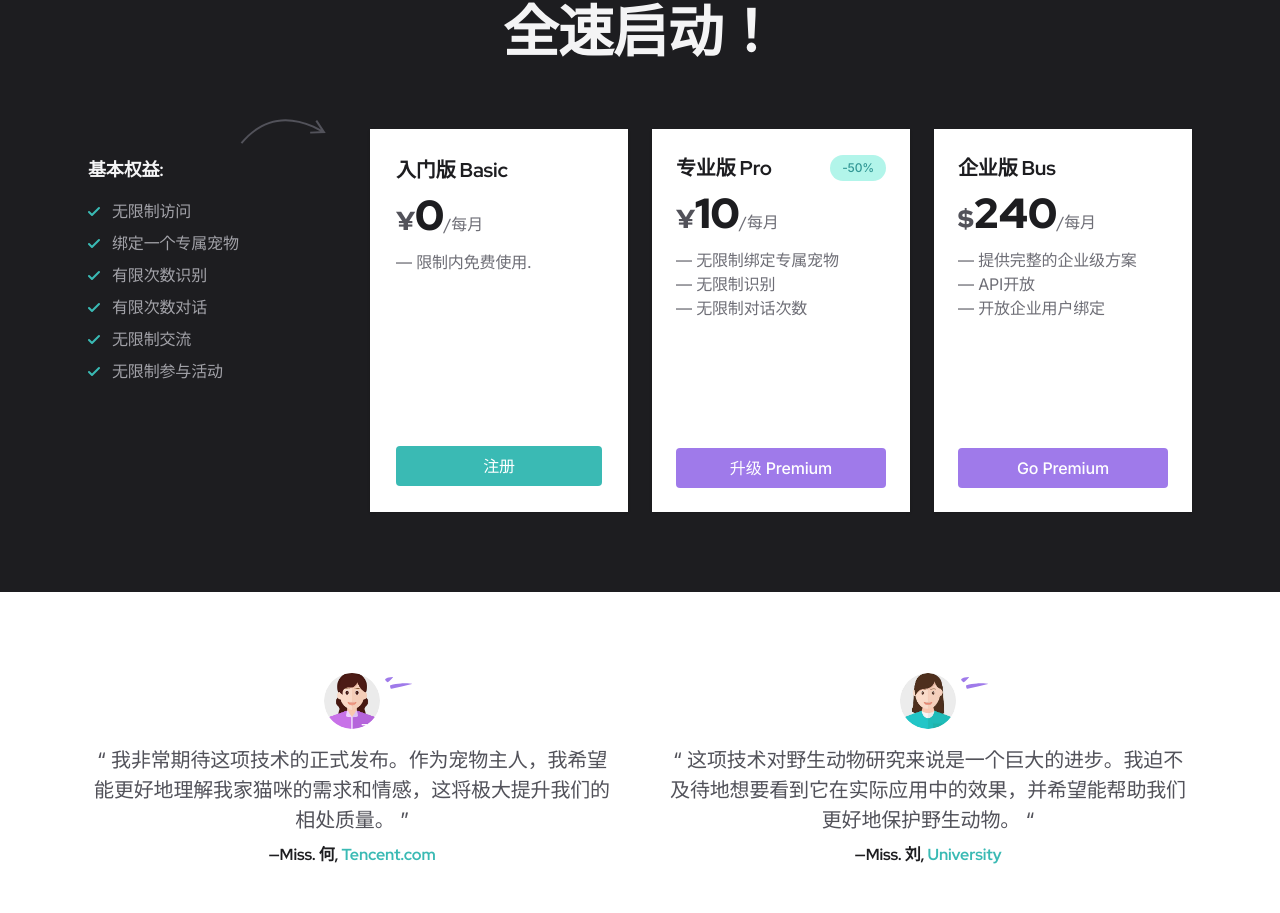
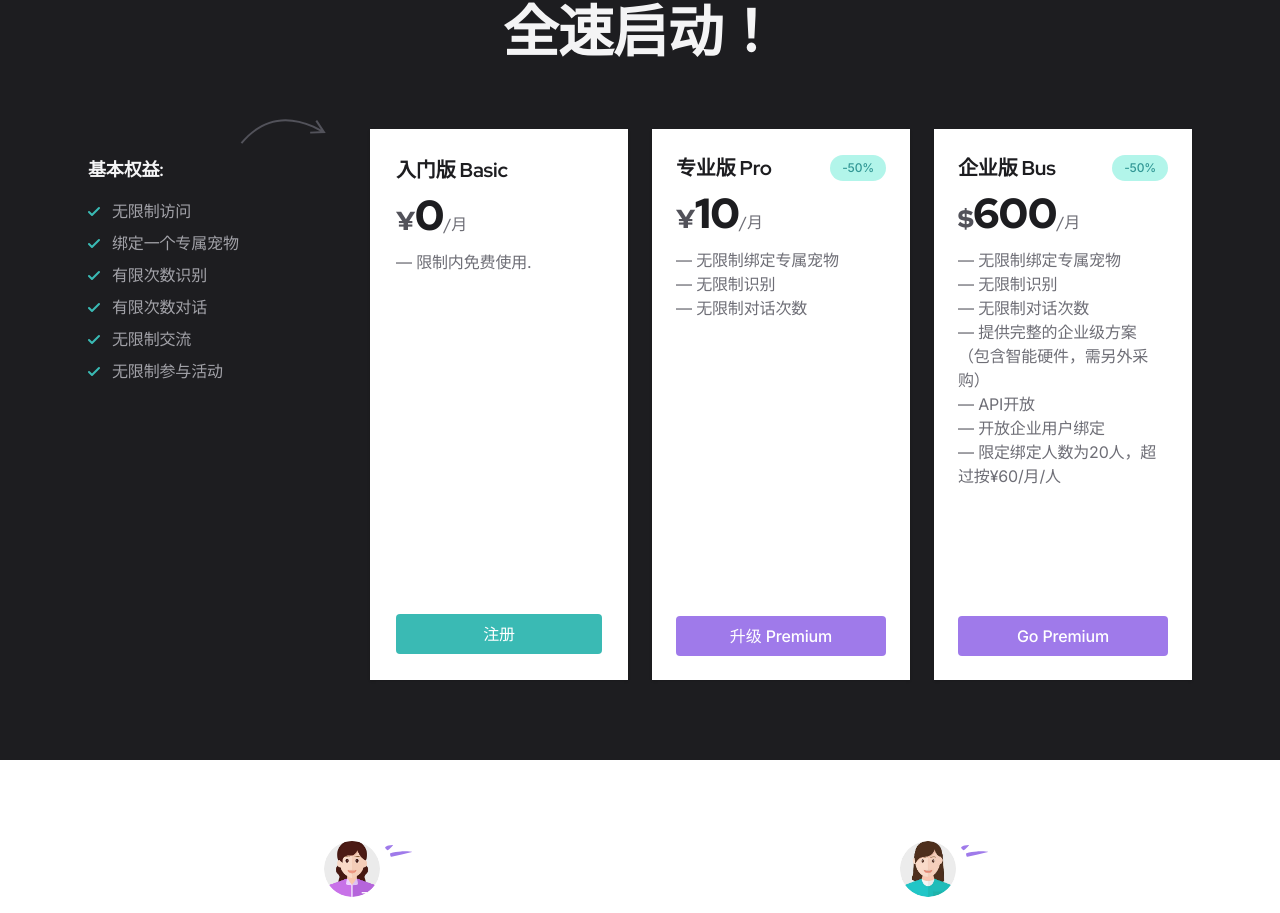
Before and after one commit to linghuxj/animals, a Next.js app: page / in a window 1280 px wide. Shown: the part 2603-3516 px from the top of the page. Built offline with nearby package versions, Linux system fonts and the light colour scheme.

Commit message:
modify price

```diff
--- a/components/pricing-tables.tsx
+++ b/components/pricing-tables.tsx
@@ -24,7 +24,7 @@ export default function PricingTables() {
                 <div className="font-red-hat-display inline-flex items-baseline mb-2">
                   <span className="h4 text-gray-600 dark:text-gray-400">¥</span>
                   <span className="h3">0</span>
-                  <span className="font-medium text-gray-500 dark:text-gray-400">/每月</span>
+                  <span className="font-medium text-gray-500 dark:text-gray-400">/月</span>
                 </div>
                 <div className="text-gray-500 dark:text-gray-400">— 限制内免费使用.</div>
               </div>
@@ -43,7 +43,7 @@ export default function PricingTables() {
                 <div className="font-red-hat-display inline-flex items-baseline mb-2">
                   <span className="h4 text-gray-600 dark:text-gray-400">¥</span>
                   <span className="h3">10</span>
-                  <span className="font-medium text-gray-500 dark:text-gray-400">/每月</span>
+                  <span className="font-medium text-gray-500 dark:text-gray-400">/月</span>
                 </div>
                 <div className="text-gray-500 dark:text-gray-400">— 无限制绑定专属宠物</div>
                 <div className="text-gray-500 dark:text-gray-400">— 无限制识别</div>
@@ -59,15 +59,20 @@ export default function PricingTables() {
               <div className="grow mb-4 pb-4">
                 <div className="flex justify-between items-center mb-1">
                   <div className="text-xl font-bold font-red-hat-display">企业版 Bus</div>
+                  <div className="inline-flex px-3 py-1 text-xs font-medium text-teal-600 dark:text-teal-400 bg-teal-200 dark:bg-teal-600 dark:bg-opacity-25 rounded-full">-50%</div>
                 </div>
                 <div className="font-red-hat-display inline-flex items-baseline mb-2">
                   <span className="h4 text-gray-600 dark:text-gray-400">$</span>
-                  <span className="h3">240</span>
-                  <span className="font-medium text-gray-500 dark:text-gray-400">/每月</span>
+                  <span className="h3">600</span>
+                  <span className="font-medium text-gray-500 dark:text-gray-400">/月</span>
                 </div>
-                <div className="text-gray-500 dark:text-gray-400">— 提供完整的企业级方案</div>
+                <div className="text-gray-500 dark:text-gray-400">— 无限制绑定专属宠物</div>
+                <div className="text-gray-500 dark:text-gray-400">— 无限制识别</div>
+                <div className="text-gray-500 dark:text-gray-400">— 无限制对话次数</div>
+                <div className="text-gray-500 dark:text-gray-400">— 提供完整的企业级方案（包含智能硬件，需另外采购）</div>
                 <div className="text-gray-500 dark:text-gray-400">— API开放</div>
                 <div className="text-gray-500 dark:text-gray-400">— 开放企业用户绑定</div>
+                <div className="text-gray-500 dark:text-gray-400">— 限定绑定人数为20人，超过按¥60/月/人</div>
               </div>
               <div className="mt-24">
                 <a className="btn-sm text-white bg-purple-500 hover:bg-purple-400 dark:text-teal-400 dark:bg-gray-700 dark:hover:bg-gray-600 w-full" href="#0">Go Premium</a>
```
